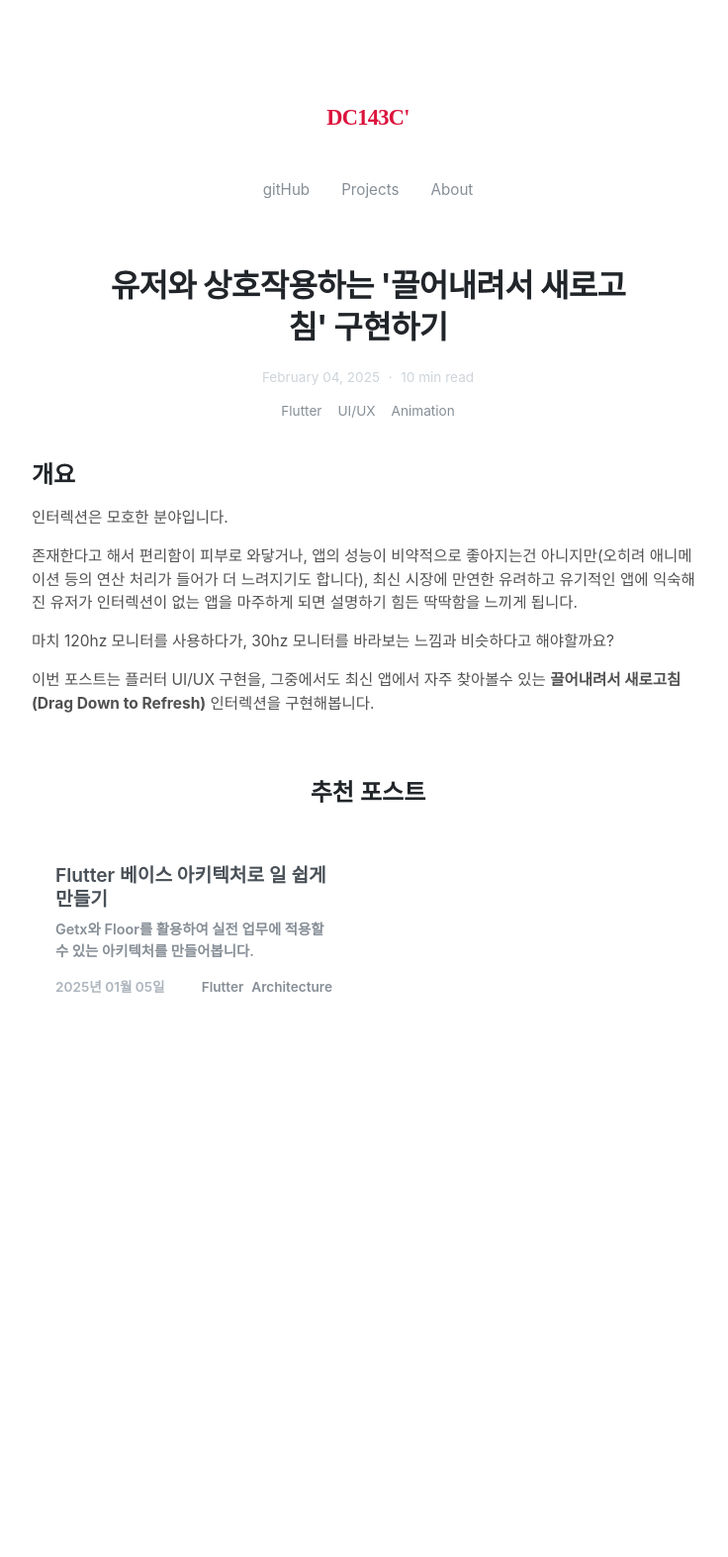
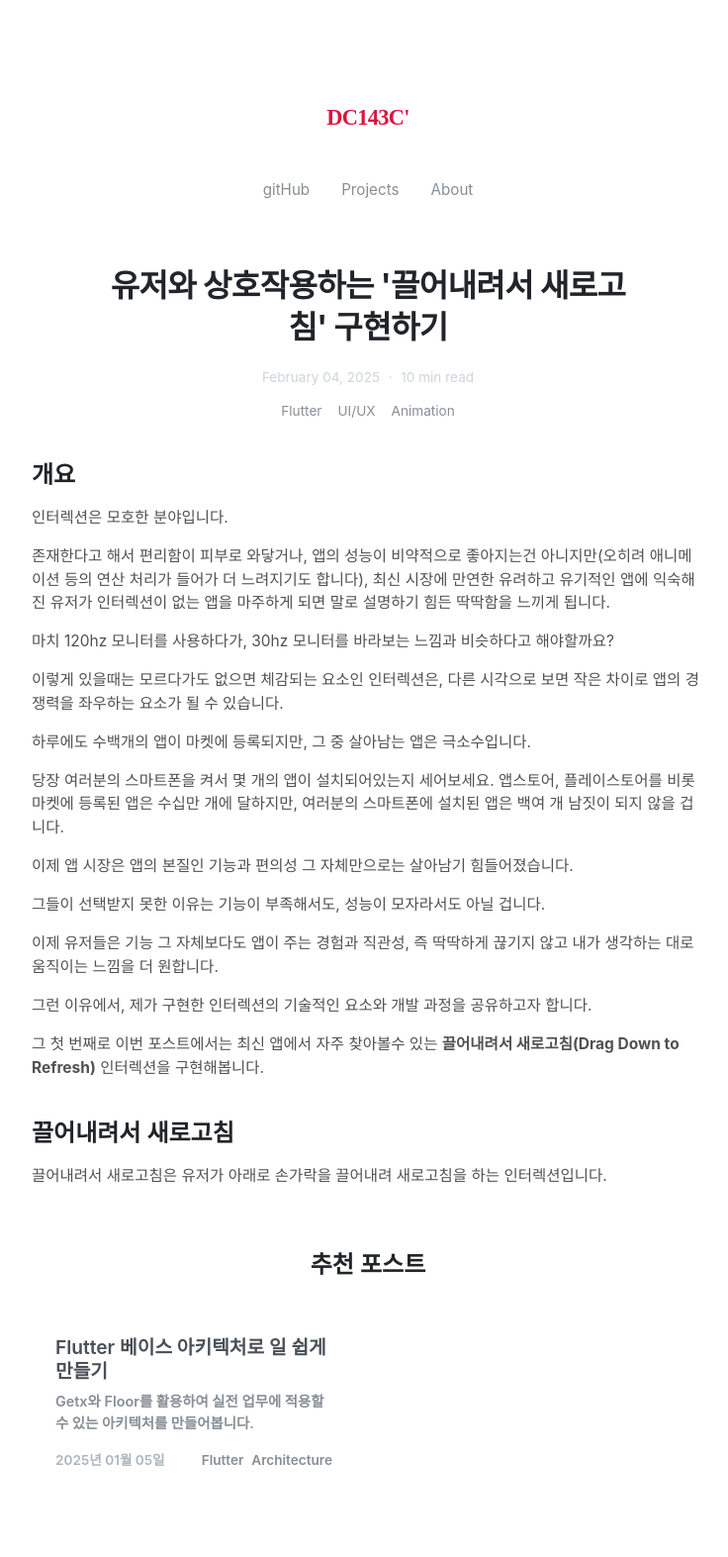
Before and after one commit to dc143cDev/dc143cDev.github.io, a Jekyll site: the page built from _posts/2025-02-04-drag-down-refresh.md, in a window 1280 px wide. Shown: the whole page at 99% size, without its empty margins (268-1004 px from the left). Built offline with Jekyll 4.4.1, drawn with Linux system fonts in a browser that asks for light colours; some web fonts are replaced; before the commit the page ends 1096 px from its top, so only the background shows below that.

Commit message:
Update 2025-02-04-drag-down-refresh.md

```diff
--- a/_posts/2025-02-04-drag-down-refresh.md
+++ b/_posts/2025-02-04-drag-down-refresh.md
@@ -10,8 +10,27 @@ subtitle: "트랜디한 앱의 필수 요소인 끌어내려서 새로고침(Dra
 ## 개요
 인터렉션은 모호한 분야입니다.
 
-존재한다고 해서 편리함이 피부로 와닿거나, 앱의 성능이 비약적으로 좋아지는건 아니지만(오히려 애니메이션 등의 연산 처리가 들어가 더 느려지기도 합니다), 최신 시장에 만연한 유려하고 유기적인 앱에 익숙해진 유저가 인터렉션이 없는 앱을 마주하게 되면 설명하기 힘든 딱딱함을 느끼게 됩니다.
+존재한다고 해서 편리함이 피부로 와닿거나, 앱의 성능이 비약적으로 좋아지는건 아니지만(오히려 애니메이션 등의 연산 처리가 들어가 더 느려지기도 합니다),
+최신 시장에 만연한 유려하고 유기적인 앱에 익숙해진 유저가 인터렉션이 없는 앱을 마주하게 되면 말로 설명하기 힘든 딱딱함을 느끼게 됩니다.
 
 마치 120hz 모니터를 사용하다가, 30hz 모니터를 바라보는 느낌과 비슷하다고 해야할까요?
 
-이번 포스트는 플러터 UI/UX 구현을, 그중에서도 최신 앱에서 자주 찾아볼수 있는 **끌어내려서 새로고침(Drag Down to Refresh)** 인터렉션을 구현해봅니다.
+이렇게 있을때는 모르다가도 없으면 체감되는 요소인 인터렉션은, 다른 시각으로 보면 작은 차이로 앱의 경쟁력을 좌우하는 요소가 될 수 있습니다.
+
+하루에도 수백개의 앱이 마켓에 등록되지만, 그 중 살아남는 앱은 극소수입니다.
+
+당장 여러분의 스마트폰을 켜서 몇 개의 앱이 설치되어있는지 세어보세요. 앱스토어, 플레이스토어를 비롯 마켓에 등록된 앱은 수십만 개에 달하지만, 여러분의 스마트폰에 설치된 앱은 백여 개 남짓이 되지 않을 겁니다.
+
+이제 앱 시장은 앱의 본질인 기능과 편의성 그 자체만으로는 살아남기 힘들어졌습니다.
+
+그들이 선택받지 못한 이유는 기능이 부족해서도, 성능이 모자라서도 아닐 겁니다.
+
+이제 유저들은 기능 그 자체보다도 앱이 주는 경험과 직관성, 즉 딱딱하게 끊기지 않고 내가 생각하는 대로 움직이는 느낌을 더 원합니다.
+
+그런 이유에서, 제가 구현한 인터렉션의 기술적인 요소와 개발 과정을 공유하고자 합니다.
+
+그 첫 번째로 이번 포스트에서는 최신 앱에서 자주 찾아볼수 있는 **끌어내려서 새로고침(Drag Down to Refresh)** 인터렉션을 구현해봅니다.
+
+## 끌어내려서 새로고침
+
+끌어내려서 새로고침은 유저가 아래로 손가락을 끌어내려 새로고침을 하는 인터렉션입니다.
```
